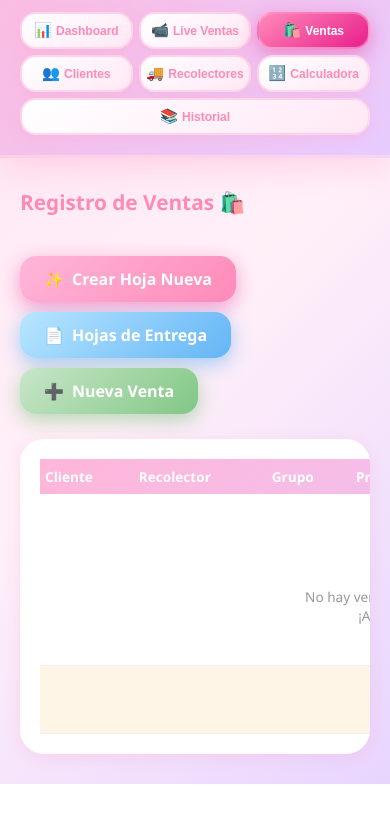
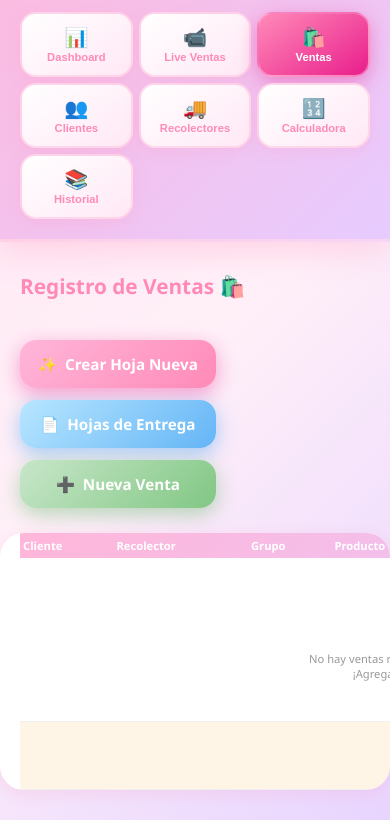
Before and after one commit to LizethEstrada90/JaLi-Bzar, a website: page index.html in a window 390 px wide. Both pictures are taken after a click on the element "Click para ver ventas de hoy". Shown: the part 128-948 px from the top of the page. Before the commit the page ends 912 px from the top, so only its background shows below. Drawn offline with nearby package versions, Linux system fonts and the light colour scheme; no server answers.

Commit message:
Update styles.css

```diff
--- a/styles.css
+++ b/styles.css
@@ -185,6 +185,7 @@ body {
     grid-template-columns: repeat(auto-fit, minmax(250px, 1fr));
     gap: 20px;
     margin-bottom: 30px;
+    justify-items: center;
 }
 
 .stat-card {
@@ -199,6 +200,8 @@ body {
     border: 2px solid transparent;
     min-height: 100px;
     cursor: pointer; /* ✅ Indica que es clicable */
+    width: 100%;
+    max-width: 400px;
 }
 
 .stat-card:hover {
@@ -251,6 +254,14 @@ body {
     box-shadow: 0 15px 50px rgba(255, 138, 184, 0.2);
     border: 2px solid rgba(255, 182, 217, 0.3);
     transition: transform 0.2s ease, box-shadow 0.2s ease;
+    display: flex;
+    flex-direction: column;
+    align-items: center;
+}
+
+.chart-card canvas {
+    max-width: 100%;
+    margin: 0 auto;
 }
 
 .chart-card:hover {
@@ -322,8 +333,18 @@ body {
 
 .action-buttons {
     display: flex;
-    gap: 10px;
+    gap: 15px;
     flex-wrap: wrap;
+    justify-content: center;
+}
+
+.action-buttons .btn-kawaii {
+    flex: 1;
+    min-width: 180px;
+    max-width: 250px;
+    justify-content: center;
+    padding: 15px 20px;
+    font-size: 1rem;
 }
 
 /* ===== TABLA KAWAII - OPTIMIZADA PARA TABLET ===== */
@@ -1162,19 +1183,29 @@ body.modal-open {
 
     .main-nav {
         width: 100%;
-        gap: 6px;
+        gap: 8px;
+        display: grid;
+        grid-template-columns: repeat(3, 1fr);
     }
 
     .nav-btn {
-        flex: 1 1 calc(33.333% - 6px);
         justify-content: center;
-        min-width: 100px;
-        padding: 10px 8px;
-        font-size: 0.85rem;
+        padding: 12px 8px;
+        font-size: 0.8rem;
+        min-height: 60px;
+        display: flex;
+        flex-direction: column;
+        gap: 4px;
+        width: 100%;
     }
 
     .nav-btn span {
-        font-size: 1rem;
+        font-size: 1.3rem;
+    }
+
+    /* ✅ Dashboard centrado */
+    .stats-grid {
+        padding: 0 10px;
     }
 
     /* ✅ En móvil: Vista LISTA */
@@ -1188,12 +1219,21 @@ body.modal-open {
 
     /* ✅ Tabla responsive */
     .kawaii-table {
-        font-size: 0.85rem;
+        font-size: 0.75rem;
     }
 
     .kawaii-table th,
     .kawaii-table td {
-        padding: 8px 5px;
+        padding: 6px 4px;
+        font-size: 0.75rem;
+    }
+
+    /* ✅ Tabla scroll horizontal suave */
+    .table-container {
+        overflow-x: auto;
+        -webkit-overflow-scrolling: touch;
+        margin: 0 -20px;
+        padding: 0 20px;
     }
 }
 
@@ -1224,16 +1264,32 @@ body.modal-open {
         width: 48px !important;
     }
 
-    /* ✅ Botones más pequeños en móvil */
+    /* ✅ Botones grid en móvil */
+    .main-nav {
+        grid-template-columns: repeat(3, 1fr);
+        gap: 6px;
+    }
+
     .nav-btn {
-        font-size: 0.75rem;
-        padding: 8px 6px;
-        min-width: 85px;
-        gap: 4px;
+        font-size: 0.7rem;
+        padding: 10px 4px;
+        min-height: 65px;
+        gap: 2px;
     }
 
     .nav-btn span {
-        font-size: 0.9rem;
+        font-size: 1.2rem;
+    }
+
+    /* ✅ Tabla más compacta */
+    .kawaii-table {
+        font-size: 0.7rem;
+    }
+
+    .kawaii-table th,
+    .kawaii-table td {
+        padding: 5px 3px;
+        font-size: 0.7rem;
     }
 }
 
@@ -1523,3 +1579,68 @@ html {
         gap: 8px;
     }
 }
+
+/* ===== MEJORAS RESPONSIVE PARA GRÁFICAS ===== */
+@media (max-width: 768px) {
+    .chart-card {
+        padding: 15px;
+    }
+
+    .chart-card h3 {
+        font-size: 1.1rem;
+    }
+
+    .chart-card canvas {
+        max-height: 250px !important;
+    }
+}
+
+@media (max-width: 480px) {
+    .chart-card {
+        padding: 12px;
+    }
+
+    .chart-card h3 {
+        font-size: 1rem;
+    }
+
+    .chart-card canvas {
+        max-height: 220px !important;
+    }
+}
+
+/* ===== ARREGLOS FINALES RESPONSIVE ===== */
+
+/* Botones de acción en móvil */
+@media (max-width: 768px) {
+    .action-buttons {
+        flex-direction: column;
+        align-items: stretch;
+        gap: 12px;
+    }
+
+    .action-buttons .btn-kawaii {
+        width: 100%;
+        max-width: none;
+        min-width: auto;
+        justify-content: center;
+    }
+
+    /* Gráficas mejor centradas */
+    .charts-grid {
+        grid-template-columns: 1fr;
+        justify-items: center;
+    }
+
+    .chart-card {
+        width: 100%;
+        max-width: 500px;
+    }
+}
+
+@media (max-width: 480px) {
+    .action-buttons .btn-kawaii {
+        font-size: 0.95rem;
+        padding: 14px 18px;
+    }
+}
```
